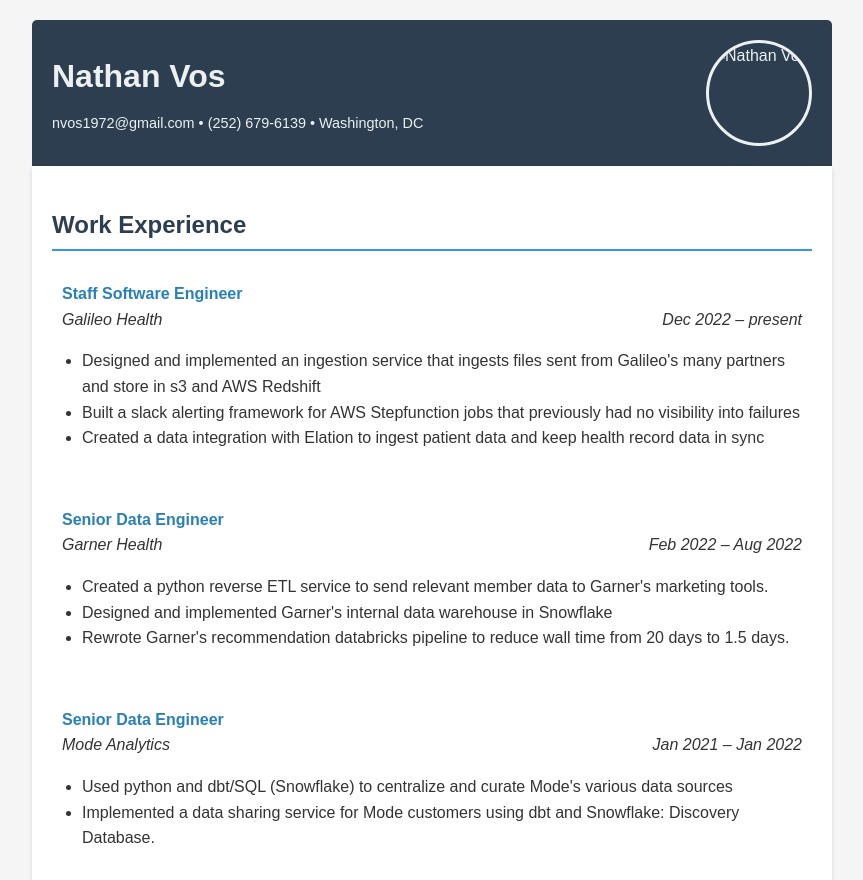
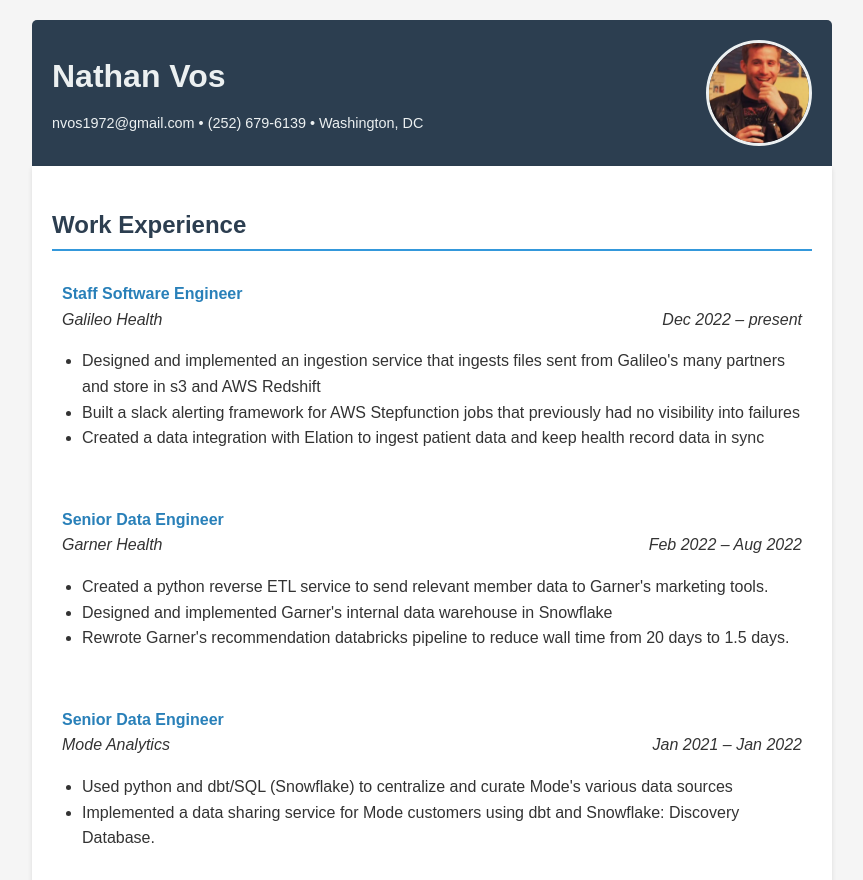
Before and after one commit to nvos91/about_me, a plain HTML site: page resume.html in a window 1280 px wide. Shown: the top 880 px of the page, without its empty margins (208-1071 px from the left). Drawn offline with Linux system fonts and the light colour scheme.

Commit message:
Update resume.html

```diff
--- a/resume.html
+++ b/resume.html
@@ -101,7 +101,7 @@
                 nvos1972@gmail.com &#8226; (252) 679-6139 &#8226; Washington, DC
             </div>
         </div>
-        <img src="/api/placeholder/100/100" alt="Nathan Vos" class="profile-photo">
+        <img src="nathan_vos_profile.jpeg" alt="Nathan Vos" class="profile-photo">
     </header>
     <main>
         <section>
```
